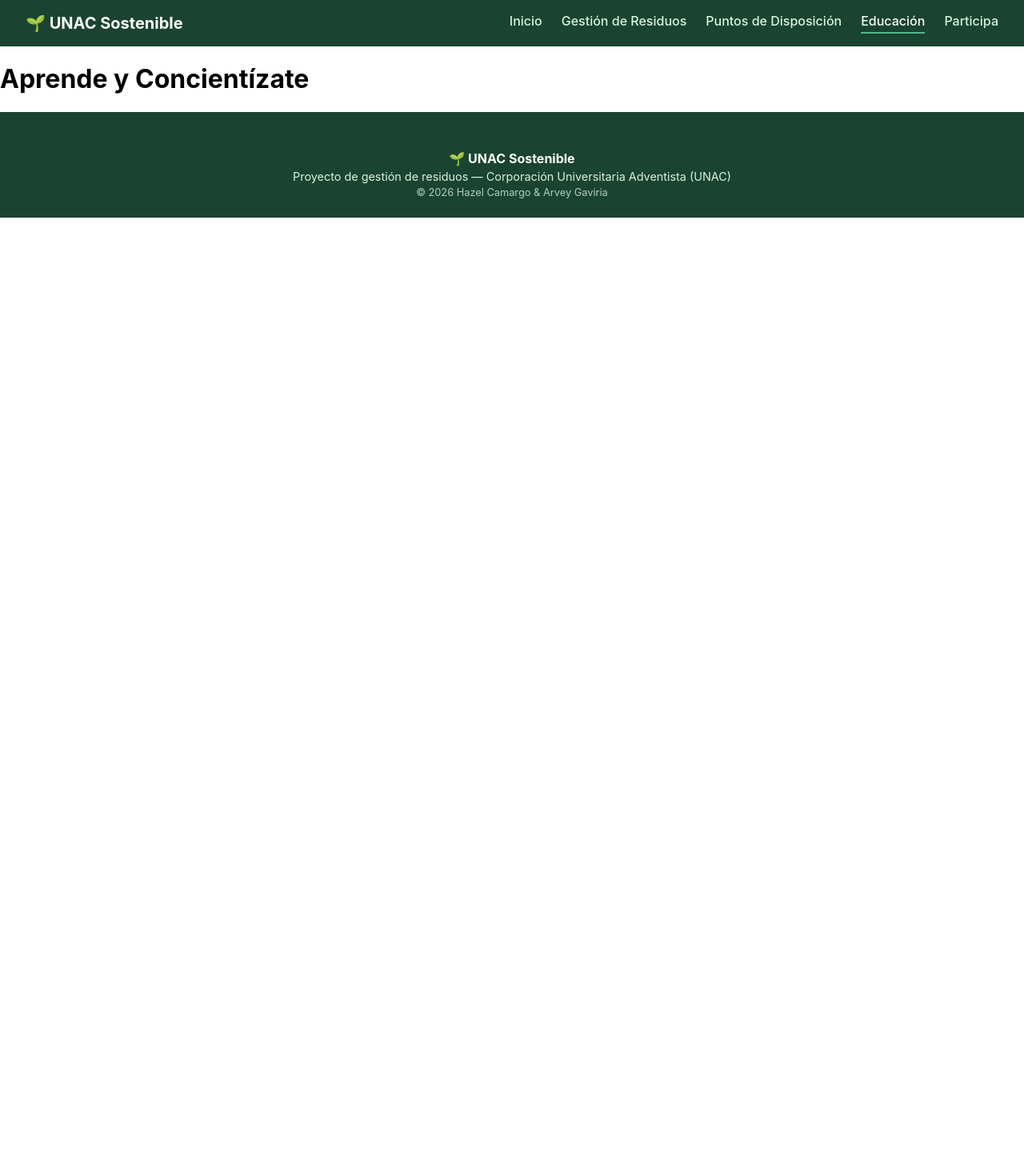
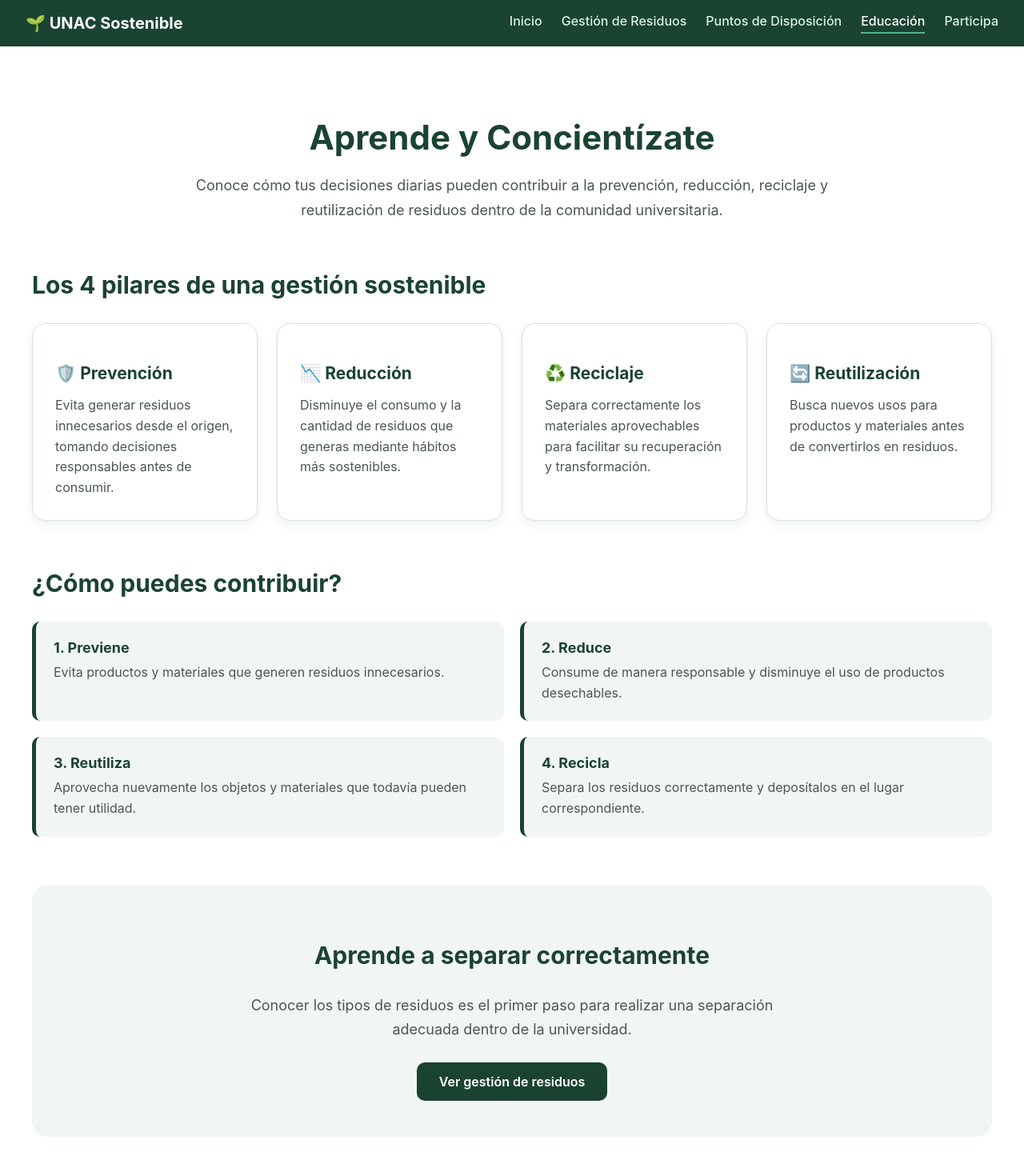
Before and after one commit to hazellld/Unac-Sostenible, a React (Vite) app: page /educacion in a window 1280 px wide. Shown: the top 1470 px of the page at 80% size. Before the commit the page ends 800 px from the top, so only its background shows below. Built offline with nearby package versions, Linux system fonts and the light colour scheme.

Commit message:
Add education page

```diff
--- /dev/null
+++ b/src/pages/EducationPage.css
@@ -0,0 +1,144 @@
+.education-page {
+  max-width: 1200px;
+  margin: 0 auto;
+  padding: 60px 40px;
+  color: #1b4332;
+}
+
+.education-page__header {
+  text-align: center;
+  max-width: 850px;
+  margin: 0 auto 60px;
+}
+
+.education-page__title {
+  font-size: 42px;
+  margin-bottom: 20px;
+  font-weight: 700;
+}
+
+.education-page__description {
+  font-size: 18px;
+  line-height: 1.7;
+  color: #4a5750;
+}
+
+.education-page__section {
+  margin-bottom: 60px;
+}
+
+.education-page__section-title {
+  font-size: 30px;
+  margin-bottom: 30px;
+  color: #1b4332;
+}
+
+.education-page__grid {
+  display: grid;
+  grid-template-columns: repeat(4, 1fr);
+  gap: 24px;
+}
+
+.education-page__card {
+  background-color: #ffffff;
+  border: 1px solid #d8e3dc;
+  border-radius: 16px;
+  padding: 28px;
+  box-shadow: 0 4px 12px rgba(27, 67, 50, 0.08);
+  transition: transform 0.2s ease, box-shadow 0.2s ease;
+}
+
+.education-page__card:hover {
+  transform: translateY(-5px);
+  box-shadow: 0 8px 20px rgba(27, 67, 50, 0.12);
+}
+
+.education-page__card-title {
+  font-size: 21px;
+  margin-bottom: 15px;
+  color: #1b4332;
+}
+
+.education-page__card-text {
+  color: #4a5750;
+  line-height: 1.6;
+  margin: 0;
+}
+
+.education-page__tips {
+  display: grid;
+  grid-template-columns: repeat(2, 1fr);
+  gap: 20px;
+}
+
+.education-page__tip {
+  background-color: #f1f6f3;
+  border-left: 5px solid #1b4332;
+  border-radius: 10px;
+  padding: 22px;
+}
+
+.education-page__tip strong {
+  display: block;
+  font-size: 18px;
+  margin-bottom: 8px;
+  color: #1b4332;
+}
+
+.education-page__tip p {
+  margin: 0;
+  line-height: 1.6;
+  color: #4a5750;
+}
+
+.education-page__actions {
+  text-align: center;
+  background-color: #f1f6f3;
+  border-radius: 20px;
+  padding: 45px 30px;
+}
+
+.education-page__actions .education-page__description {
+  max-width: 700px;
+  margin: 0 auto 25px;
+}
+
+.education-page__button {
+  display: inline-block;
+  background-color: #1b4332;
+  color: white;
+  text-decoration: none;
+  padding: 14px 28px;
+  border-radius: 10px;
+  font-weight: 600;
+  transition: background-color 0.2s ease;
+}
+
+.education-page__button:hover {
+  background-color: #143326;
+}
+
+@media (max-width: 900px) {
+  .education-page__grid {
+    grid-template-columns: repeat(2, 1fr);
+  }
+}
+
+@media (max-width: 600px) {
+  .education-page {
+    padding: 40px 20px;
+  }
+
+  .education-page__title {
+    font-size: 32px;
+  }
+
+  .education-page__section-title {
+    font-size: 25px;
+  }
+
+  .education-page__grid,
+  .education-page__tips {
+    grid-template-columns: 1fr;
+  }
+}
--- a/src/pages/EducationPage.jsx
+++ b/src/pages/EducationPage.jsx
@@ -1,3 +1,137 @@
-export default function EducationPage() {
-  return <h1>Aprende y Concientízate</h1>;
+import "./EducationPage.css";
+
+function EducationPage() {
+  return (
+    <main className="education-page">
+
+      <header className="education-page__header">
+        <h1 className="education-page__title">
+          Aprende y Concientízate
+        </h1>
+
+        <p className="education-page__description">
+          Conoce cómo tus decisiones diarias pueden contribuir a la
+          prevención, reducción, reciclaje y reutilización de residuos
+          dentro de la comunidad universitaria.
+        </p>
+      </header>
+
+      <section className="education-page__section">
+        <h2 className="education-page__section-title">
+          Los 4 pilares de una gestión sostenible
+        </h2>
+
+        <div className="education-page__grid">
+
+          <article className="education-page__card">
+            <h3 className="education-page__card-title">
+              🛡️ Prevención
+            </h3>
+
+            <p className="education-page__card-text">
+              Evita generar residuos innecesarios desde el origen,
+              tomando decisiones responsables antes de consumir.
+            </p>
+          </article>
+
+          <article className="education-page__card">
+            <h3 className="education-page__card-title">
+              📉 Reducción
+            </h3>
+
+            <p className="education-page__card-text">
+              Disminuye el consumo y la cantidad de residuos que
+              generas mediante hábitos más sostenibles.
+            </p>
+          </article>
+
+          <article className="education-page__card">
+            <h3 className="education-page__card-title">
+              ♻️ Reciclaje
+            </h3>
+
+            <p className="education-page__card-text">
+              Separa correctamente los materiales aprovechables para
+              facilitar su recuperación y transformación.
+            </p>
+          </article>
+
+          <article className="education-page__card">
+            <h3 className="education-page__card-title">
+              🔄 Reutilización
+            </h3>
+
+            <p className="education-page__card-text">
+              Busca nuevos usos para productos y materiales antes de
+              convertirlos en residuos.
+            </p>
+          </article>
+
+        </div>
+      </section>
+
+      <section className="education-page__section">
+        <h2 className="education-page__section-title">
+          ¿Cómo puedes contribuir?
+        </h2>
+
+        <div className="education-page__tips">
+
+          <div className="education-page__tip">
+            <strong>1. Previene</strong>
+            <p>
+              Evita productos y materiales que generen residuos
+              innecesarios.
+            </p>
+          </div>
+
+          <div className="education-page__tip">
+            <strong>2. Reduce</strong>
+            <p>
+              Consume de manera responsable y disminuye el uso de
+              productos desechables.
+            </p>
+          </div>
+
+          <div className="education-page__tip">
+            <strong>3. Reutiliza</strong>
+            <p>
+              Aprovecha nuevamente los objetos y materiales que todavía
+              pueden tener utilidad.
+            </p>
+          </div>
+
+          <div className="education-page__tip">
+            <strong>4. Recicla</strong>
+            <p>
+              Separa los residuos correctamente y deposítalos en el
+              lugar correspondiente.
+            </p>
+          </div>
+
+        </div>
+      </section>
+
+      <section className="education-page__actions">
+        <h2 className="education-page__section-title">
+          Aprende a separar correctamente
+        </h2>
+
+        <p className="education-page__description">
+          Conocer los tipos de residuos es el primer paso para realizar
+          una separación adecuada dentro de la universidad.
+        </p>
+
+        <a
+          href="/residuos"
+          className="education-page__button"
+        >
+          Ver gestión de residuos
+        </a>
+      </section>
+
+    </main>
+  );
 }
+
+export default EducationPage;
```
